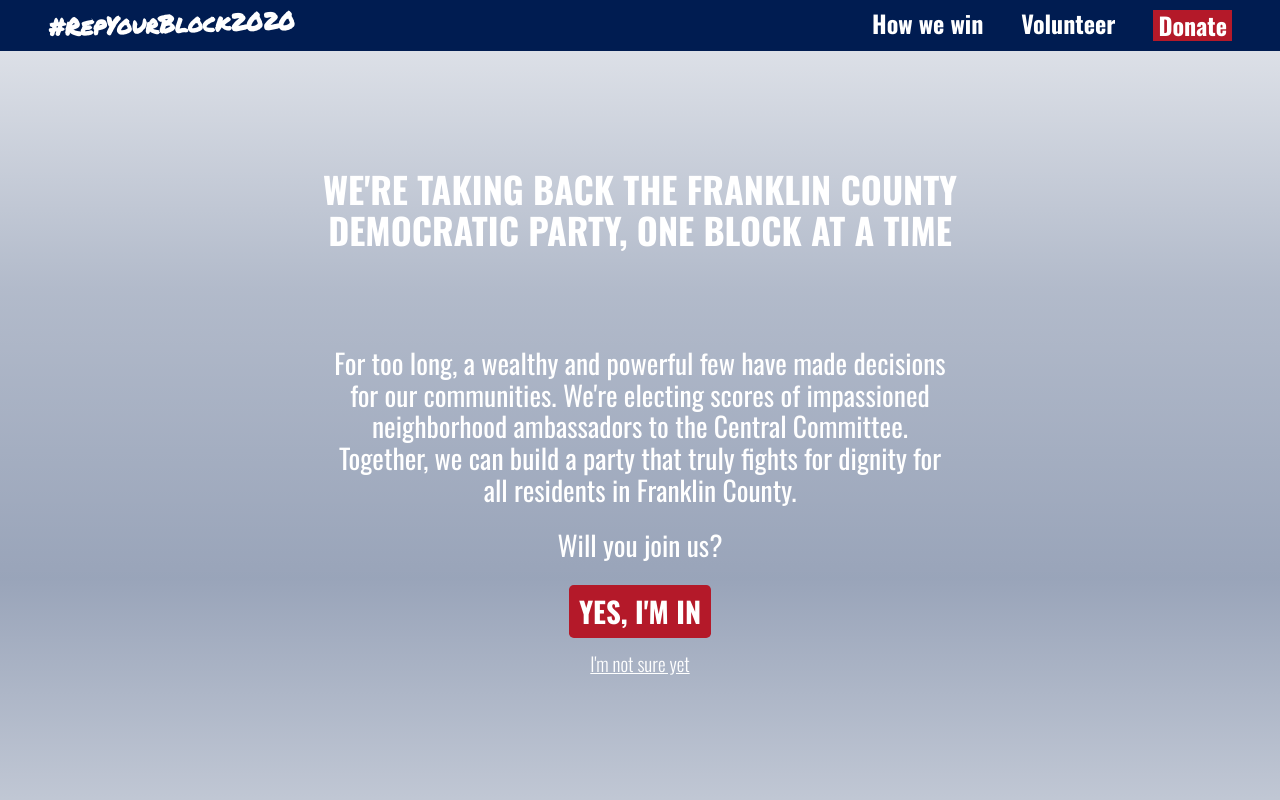
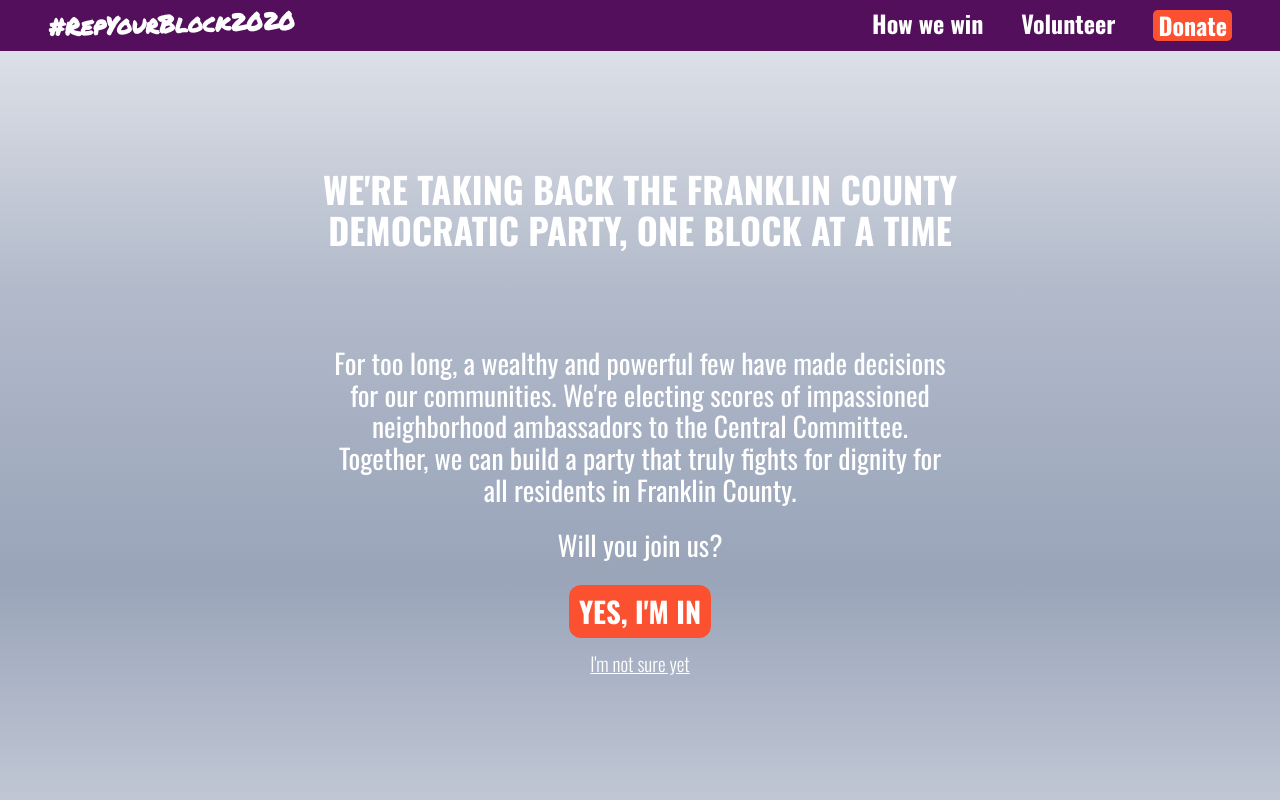
Before and after one commit to isaiahstjohn/repyourblock, a plain HTML site: page www/index.html in a window 1280 px wide. Shown: the top 800 px of the page. Drawn offline with nearby package versions, Linux system fonts and the light colour scheme.

Commit message:
change to purple and orange

```diff
--- a/www/css/main.css
+++ b/www/css/main.css
@@ -5,9 +5,9 @@
     --nav-links-color: #fff;
     --main-light-text-color: #fff;
     --main-dark-text-color: #000;
-    --primary-color: #001c51;
-    --secondary-color: #b41929;
-    --accent-color: #b41929;
+    --primary-color: #530f5c;
+    --secondary-color: #fc5130;
+    --accent-color: #41D3BD;
     --logo-color: #fff;
 }
 
@@ -70,7 +70,6 @@ h2 {
     color: var(--main-light-text-color);
     padding: 0.2rem 1rem;
     display: inline-block;
-    border-bottom: 10px solid var(acccent-color);
     font-size: 1.5rem;
 }
 
@@ -152,6 +151,7 @@ a#donate{
     background: var(--secondary-color);
     color: #fff;
     padding: 2px 5px;
+    border-radius: .2rem;
 }
 
 a#donate:hover {
@@ -202,7 +202,7 @@ button {
     border: none;
     color: var(--main-light-text-color);
     font-weight: 700;
-    border-radius: .2rem;
+    border-radius: .5rem;
 }
 
 button:hover {
```
